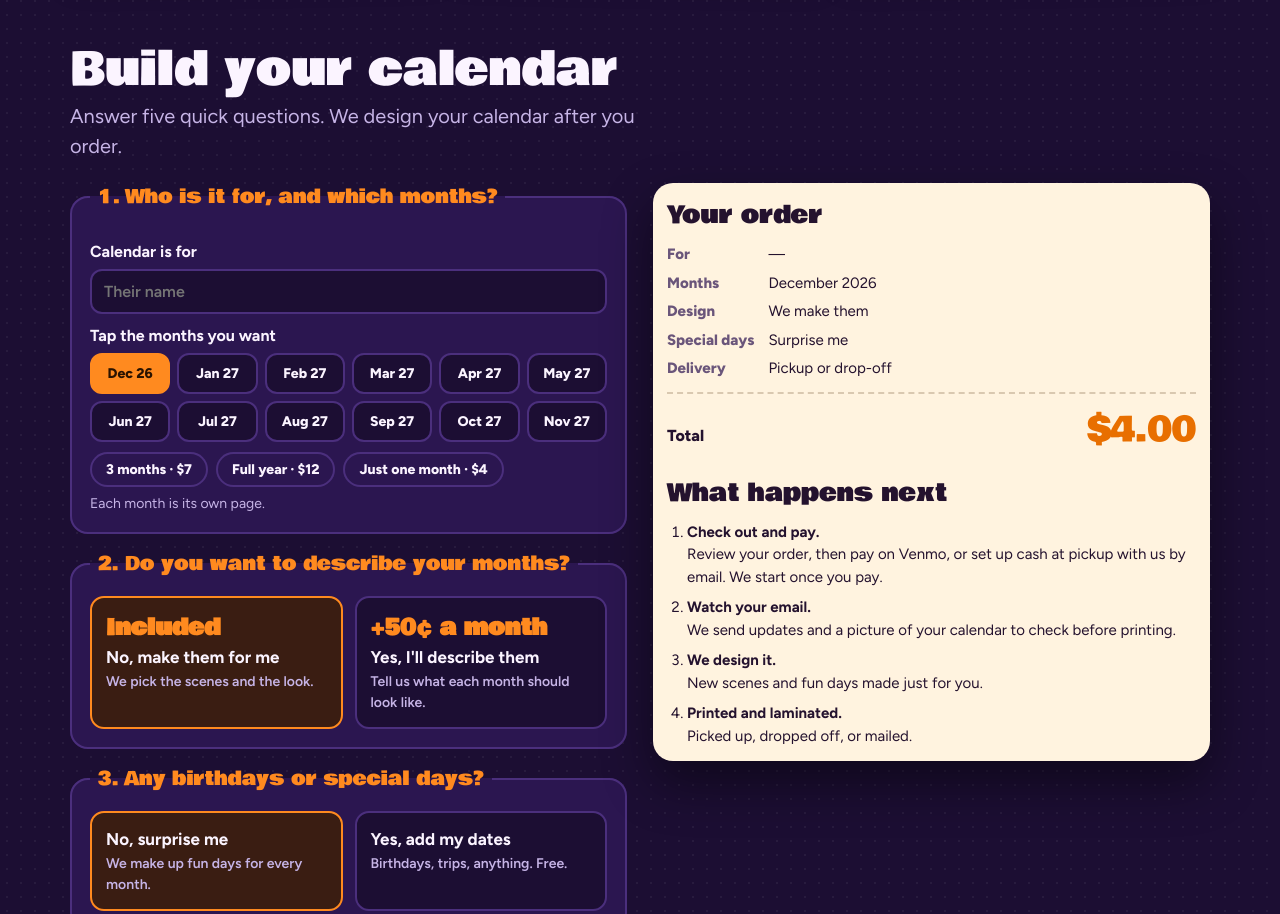
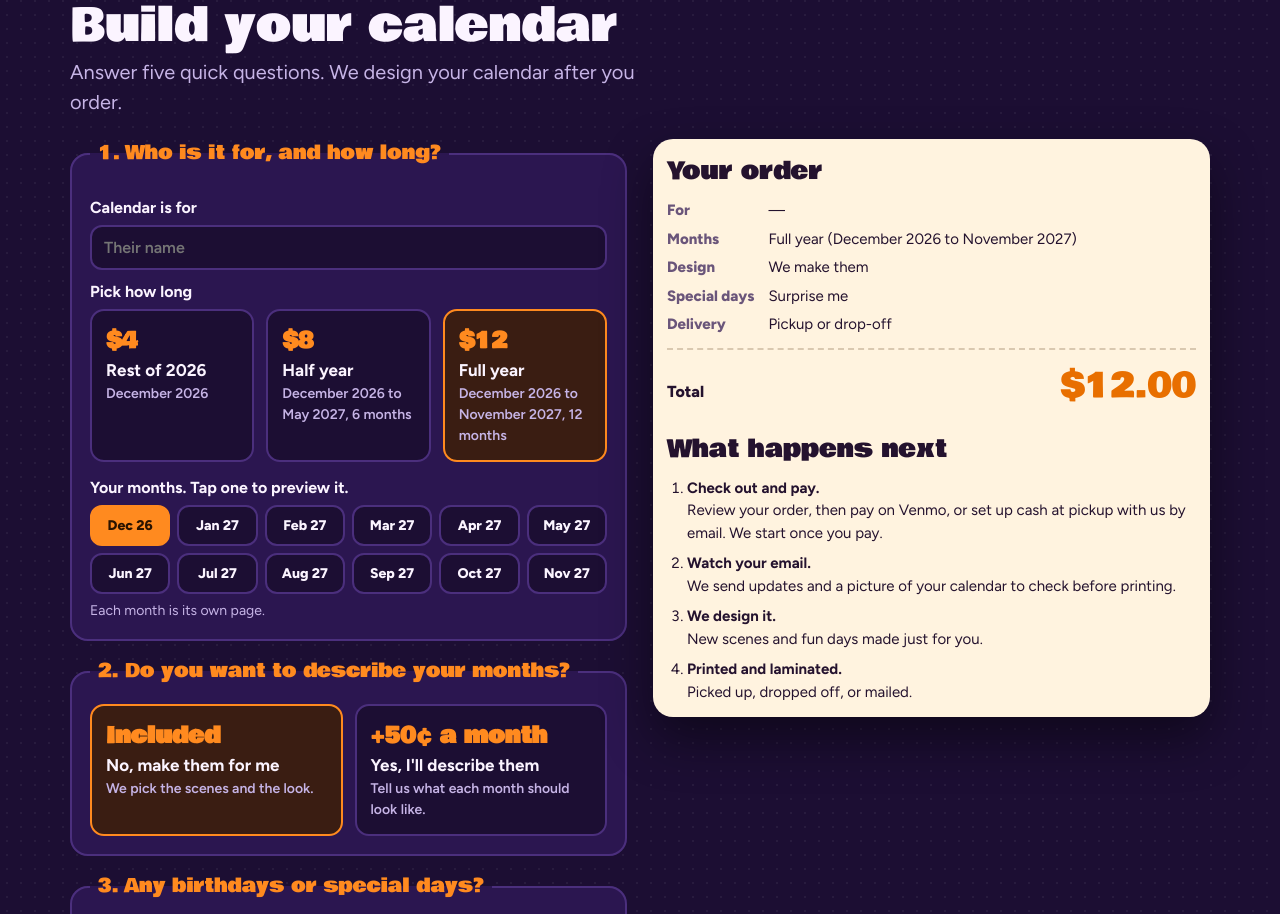
Before and after one commit to cheetdoug-wq/foothill-calendar, a plain HTML site: page index.html in a window 1280 px wide. Shown: the part 1574-2488 px from the top of the page. Drawn offline with Linux system fonts and the light colour scheme.

Commit message:
Shop: rest of year, half year and full year options; new headline
Replace month-by-month picking with three lengths: rest of this year,
half year and full year, priced $4, $8 and $12. Headline is now
"Custom calendars." and the intro leads with the weekly animations.

Co-Authored-By: Claude Fable 5.2 <noreply@anthropic.com>
Claude-Session: https://claude.ai/code/session_01M1rdmy4CRBnhkxcg7wV2ao

```diff
--- a/index.html
+++ b/index.html
@@ -1,7 +1,7 @@
 <!DOCTYPE html>
 <html lang="en"><head><script>if(/^#week-\d/.test(location.hash))location.replace("alison/"+location.hash);</script><meta charset="utf-8"><meta name="viewport" content="width=device-width,initial-scale=1">
 <title>Cheet's Press</title>
-<meta name="description" content="Custom calendars that move. Printed and laminated by hand in the California foothills. Scan the code and your week comes alive.">
+<meta name="description" content="Custom printed calendars with a moving picture for every week. Printed and laminated by hand in the California foothills. Scan the code and watch your week come alive.">
 <style>
 @font-face{font-family:"Bowlby One";src:url(/fonts/bowlby-one.woff2) format("woff2");font-weight:400;font-display:swap}
 @font-face{font-family:"Figtree";src:url(/fonts/figtree-400.woff2) format("woff2");font-weight:400;font-display:swap}
@@ -71,7 +71,8 @@ textarea{min-height:76px;resize:vertical}
 .mchip{font:800 14px var(--body);border:2px solid var(--line);border-radius:12px;padding:10px 4px;background:var(--grape);color:var(--ink);cursor:pointer}
 .mchip[aria-pressed=true]{background:var(--orange);border-color:var(--orange);color:#2a1300}
 .mchip:focus-visible{outline:3px solid var(--cream);outline-offset:2px}
-.macts{display:flex;gap:8px;flex-wrap:wrap;margin-top:10px}
+.plans{grid-template-columns:repeat(3,1fr)}.card:has(input:focus-visible){outline:3px solid var(--cream);outline-offset:2px}
+@media (max-width:640px){.plans{grid-template-columns:1fr}}
 .btn.sm{padding:9px 16px;font-size:14px}
 .mcard{border:2px solid var(--line);border-radius:14px;padding:14px;background:var(--grape);margin-top:12px}
 .mhead{display:flex;justify-content:space-between;align-items:baseline}.mhead b{font-size:18px}.mhead .p{font-family:var(--display);color:var(--orange);font-size:20px}
@@ -155,9 +156,9 @@ footer{margin:60px 0 0;padding:24px 0 40px;border-top:2px solid var(--line);colo
 <header class="bar"><a class="logo" href="#top" id="top">Cheet's <b>Press</b></a><a class="btn" href="#build">Build a calendar</a></header>
 <div class="hero">
   <div>
-    <h1>Calendars <em>that</em> move.</h1>
-    <p class="lede">A custom calendar page, <b>printed and laminated by hand</b> in the California foothills. Every week has its own picture and a QR code. Scan it and that week comes alive on your phone.</p>
-    <div class="cta"><a class="btn" href="#build">Build yours</a><span class="price">1 month $4 · 3 months $7 · full year $12</span></div>
+    <h1>Custom <em>calendars.</em></h1>
+    <p class="lede"><b>Every week has its own animation.</b> Scan the QR code on your calendar and that week's picture starts moving on your phone. Made just for you, <b>printed and laminated by hand</b> in the California foothills.</p>
+    <div class="cta"><a class="btn" href="#build">Build yours</a><span class="price" id="heroPrice">Rest of the year $4 · half year $8 · full year $12</span></div>
   </div>
   <div class="demo"><div class="stage" id="demo"></div><div class="chips" id="chips" role="group" aria-label="Pick a scene to watch"></div></div>
 </div>
@@ -165,7 +166,7 @@ footer{margin:60px 0 0;padding:24px 0 40px;border-top:2px solid var(--line);colo
 
 <section><h2>How it works</h2>
   <div class="steps">
-    <div class="step"><b>Tell us who it's for</b><p>A name, one month or a whole year, and the birthdays and days that matter. Describe each month or let us make them up.</p></div>
+    <div class="step"><b>Tell us who it's for</b><p>A name, the rest of this year, half a year or a whole year, and the birthdays and days that matter. Describe each month or let us make them up.</p></div>
     <div class="step"><b>We make the page</b><p>A real calendar with a scene for every week, printed in color and laminated.</p></div>
     <div class="step"><b>Scan and watch</b><p>Each week has a QR code on the back. Point a phone at it and the picture starts moving.</p></div>
   </div>
@@ -180,11 +181,12 @@ footer{margin:60px 0 0;padding:24px 0 40px;border-top:2px solid var(--line);colo
 <section id="build"><h2>Build your calendar</h2><p class="lede" style="margin:0">Answer five quick questions. We design your calendar after you order.</p>
 <div class="build">
   <form id="f" novalidate>
-    <fieldset><legend>1. Who is it for, and which months?</legend>
+    <fieldset><legend>1. Who is it for, and how long?</legend>
       <label for="forName">Calendar is for</label><input type="text" id="forName" placeholder="Their name" autocomplete="off">
-      <label id="mlab">Tap the months you want</label>
+      <label id="plab">Pick how long</label>
+      <div class="cards plans" id="plans" role="radiogroup" aria-labelledby="plab"></div>
+      <label id="mlab" style="margin-top:14px">Your months. Tap one to preview it.</label>
       <div class="mchips" id="mchips" role="group" aria-labelledby="mlab"></div>
-      <div class="macts"><button type="button" class="btn ghost sm" id="threeM">3 months · $7</button><button type="button" class="btn ghost sm" id="fullYear">Full year · $12</button><button type="button" class="btn ghost sm" id="clearM">Just one month · $4</button></div>
       <p class="hint">Each month is its own page.</p>
     </fieldset>
     <fieldset><legend>2. Do you want to describe your months?</legend>
@@ -551,21 +553,30 @@ footer{margin:60px 0 0;padding:24px 0 40px;border-top:2px solid var(--line);colo
   /* months: the next 12 */
   var now = new Date(), months = [];
   for (var k=1;k<=12;k++){ var d=new Date(now.getFullYear(), now.getMonth()+k, 1); months.push({y:d.getFullYear(), m:d.getMonth(), on:k===1, desc:''}); }
-  var st = { act:0, week:0, dates:[{mi:0,d:'',t:''}], total:4 }, shown=-1;
+  var st = { act:0, week:0, dates:[{mi:0,d:'',t:''}], total:12, plan:'full' }, shown=-1;
+  /* plans: rest of this year, half year, full year. Rest of the year is hidden when it would be the same months as the half year or the full year. */
+  var restN = 12 - months[0].m, hasRest = restN < 12 && restN !== 6;
+  function planN(p){ return p==='rest'?restN:p==='half'?6:12; }
+  function span(n){ return n===1?label(months[0]):label(months[0])+' to '+label(months[n-1]); }
+  function planName(p){ return p==='rest'?'Rest of '+months[0].y:p==='half'?'Half year':'Full year'; }
+  function planText(){ return planName(st.plan)+' ('+span(planN(st.plan))+')'; }
+  function applyPlan(){ if(st.plan==='rest'&&!hasRest) st.plan='full'; var n=planN(st.plan); months.forEach(function(c,i){ c.on=i<n; }); if(st.act>=n){ st.act=0; st.week=0; } }
+  function drawPlans(){ var ps=(hasRest?['rest']:[]).concat(['half','full']);
+    $('plans').innerHTML = ps.map(function(p){ var n=planN(p); return '<label class="card"><input type="radio" name="plan" value="'+p+'"'+(p===st.plan?' checked':'')+'><span class="p">$'+base(n)+'</span><b>'+planName(p)+'</b><span>'+span(n)+(n>1?', '+n+' months':'')+'</span></label>'; }).join(''); }
   function picked(){ return months.filter(function(x){return x.on;}); }
   function nd(c){ return new Date(c.y,c.m+1,0).getDate(); }
   function label(c){ return MON[c.m]+' '+c.y; }
   function describing(){ return $('modeDesc').checked; }
-  function base(n){ return n>=12?12:Math.min(Math.floor(n/3)*7+(n%3)*4, Math.ceil(n/3)*7, 12); }
+  function base(n){ return n>=7?12:n>=4?8:4; }
   function price(n){ return base(n)+(describing()?0.5*n:0); }
-  function dealHint(n){ if(n===2) return 'Add 1 more month, it is the same price.'; if(n>=5&&n<12&&base(n)===12) return 'That is the same price as the full year. Tap Full year to get all 12.'; return ''; }
+  function dealHint(n){ return ''; }
   function shipFor(n){ return n>=5?6:3; }
   function money(n){ return '$'+n.toFixed(2); }
   function useDates(){ return $('datesYes').checked; }
   function funOn(){ return !useDates() || $('alsoFun').checked; }
   function autoScene(c,r){ var m=c.m, cold=(m===11||m<=1), fall=(m>=8&&m<=10); var set = cold?[3,4,5,6,7]:fall?[0,1,2,0,1]:[0,3,4,1,2]; return set[r%5]; }
 
-  function drawChips(){ $('mchips').innerHTML = months.map(function(c,i){ return '<button type="button" class="mchip" data-i="'+i+'" aria-pressed="'+c.on+'">'+MON[c.m].slice(0,3)+' '+String(c.y).slice(2)+'</button>'; }).join(''); }
+  function drawChips(){ $('mchips').innerHTML = months.map(function(c,i){ if(!c.on) return ''; return '<button type="button" class="mchip" data-i="'+i+'" aria-pressed="'+(i===st.act)+'">'+MON[c.m].slice(0,3)+' '+String(c.y).slice(2)+'</button>'; }).join(''); }
   function drawMonths(){
     $('months').innerHTML = months.map(function(c,i){ if(!c.on) return '';
       return '<label for="ds'+i+'">'+label(c)+'</label><textarea data-k="ds" data-i="'+i+'" id="ds'+i+'" placeholder="Like: snowy cabin with our two cats.">'+esc(c.desc)+'</textarea>'; }).join('');
@@ -581,21 +592,18 @@ footer{margin:60px 0 0;padding:24px 0 40px;border-top:2px solid var(--line);colo
   function drawPreview(force){
     var P=picked(); if(!months[st.act].on) { st.act=months.indexOf(P[0]); st.week=0; }
     var ds = useDates()? st.dates.filter(function(x){return x.d && months[x.mi].on;}).length : 0;
-    var rows=[['For',$('forName').value.trim()||'—'],['Months',P.length===12?'Full year ('+label(P[0])+' to '+label(P[11])+')':P.map(label).join(', ')],['Design',describing()?'You describe them':'We make them'],['Special days',useDates()?(ds?ds+(ds===1?' date':' dates'):'add them on the left'):'Surprise me'],['Delivery',$('delMail').checked?'Mailed (+$'+shipFor(P.length)+' shipping)':'Pickup or drop-off']];
+    var rows=[['For',$('forName').value.trim()||'—'],['Months',planText()],['Design',describing()?'You describe them':'We make them'],['Special days',useDates()?(ds?ds+(ds===1?' date':' dates'):'add them on the left'):'Surprise me'],['Delivery',$('delMail').checked?'Mailed (+$'+shipFor(P.length)+' shipping)':'Pickup or drop-off']];
     $('olist').innerHTML=rows.map(function(r){return '<dt>'+r[0]+'</dt><dd>'+esc(r[1])+'</dd>';}).join('');
     st.total=price(P.length);
-    $('sumLine').textContent = (P.length===12?'Full year, 12 months':P.length+(P.length===1?' month':' months'))+(describing()?', described':'');
+    $('sumLine').textContent = planName(st.plan)+', '+P.length+(P.length===1?' month':' months')+(describing()?', described':'');
     $('dealHint').textContent = dealHint(P.length);
     var ship=$('delMail').checked?shipFor(picked().length):0; st.pay=st.total+ship; $('total').textContent = money(st.pay); $('ototal').textContent = money(st.pay); $('sumLine').textContent += ship?' + $'+ship+' shipping':'';
     $('descBox').hidden=!describing(); $('datesBox').hidden=!useDates(); $('addrBox').hidden=!$('delMail').checked;
   }
-  function all(){ drawChips(); drawMonths(); drawDates(); drawPreview(true); }
+  function all(){ applyPlan(); drawPlans(); drawChips(); drawMonths(); drawDates(); drawPreview(true); }
 
-  $('mchips').addEventListener('click', function(e){ var b=e.target.closest('.mchip'); if(!b) return; var c=months[+b.dataset.i];
-    if(c.on && picked().length===1) return; c.on=!c.on; if(c.on){ st.act=+b.dataset.i; st.week=0; } all(); });
-  $('threeM').addEventListener('click', function(){ var a=st.act>9?9:st.act; months.forEach(function(c,i){c.on=(i>=a&&i<a+3);}); st.act=a; all(); });
-  $('fullYear').addEventListener('click', function(){ months.forEach(function(c){c.on=true;}); all(); });
-  $('clearM').addEventListener('click', function(){ months.forEach(function(c,i){c.on=(i===st.act);}); all(); });
+  $('mchips').addEventListener('click', function(e){ var b=e.target.closest('.mchip'); if(!b) return; st.act=+b.dataset.i; st.week=0; drawChips(); drawPreview(true); });
+  $('plans').addEventListener('change', function(e){ var t=e.target; if(t.name!=='plan') return; e.stopPropagation(); st.plan=t.value; all(); var r=$('plans').querySelector('input:checked'); if(r) r.focus(); });
   $('f').addEventListener('input', function(e){ var t=e.target, k=t.dataset.k, x=st.dates[t.dataset.j];
     if(k==='ds'){ months[t.dataset.i].desc=t.value; st.act=+t.dataset.i; }
     else if(k==='dm'){ x.mi=+t.value; st.act=x.mi; drawDates(); }
@@ -607,7 +615,7 @@ footer{margin:60px 0 0;padding:24px 0 40px;border-top:2px solid var(--line);colo
 
   function orderText(){
     var P=picked(), L=["CHEET'S PRESS ORDER", 'Calendar for: '+$('forName').value.trim(),
-      'Months ('+P.length+'): '+(P.length===12?'Full year, '+label(P[0])+' to '+label(P[11]):P.map(label).join(', ')),
+      'Months ('+P.length+'): '+planText(),
       'Design: '+(describing()?'Customer describes the months (+50 cents a month)':'Make them for me')];
     if(describing()) P.forEach(function(c){ L.push('  '+label(c)+': '+(c.desc.trim()||'you pick')); });
     var ds = useDates() ? st.dates.filter(function(x){return x.d && months[x.mi].on;}).map(function(x){ return '  '+MON[months[x.mi].m].slice(0,3)+' '+x.d+': '+(x.t.trim()||'(no label)'); }) : [];
@@ -625,7 +633,7 @@ footer{margin:60px 0 0;padding:24px 0 40px;border-top:2px solid var(--line);colo
     if(miss.length){ m.className='bad'; m.textContent='Still needed: '+miss.join(', ')+'.'; return; }
     m.className=''; m.textContent='';
     var P=picked(), mail=$('delMail').checked, ship=mail?shipFor(P.length):0;
-    var o={ forName:$('forName').value.trim(), months:P.length===12?'Full year ('+label(P[0])+' to '+label(P[11])+')':P.map(label).join(', '), n:P.length,
+    var o={ forName:$('forName').value.trim(), months:planText(), n:P.length,
       design:describing()?'You describe them':'We make them', delivery:mail?'Mailed':'Pickup or drop-off', addr:mail?$('addr').value.trim():'',
       price:st.total, ship:ship, total:st.total+ship, name:$('buyer').value.trim(), email:em, phone:$('phone').value.trim(), details:orderText() };
     try{ sessionStorage.setItem('cpOrder', JSON.stringify(o)); sessionStorage.setItem('cpForm', JSON.stringify(snap())); }catch(err){}
@@ -633,12 +641,13 @@ footer{margin:60px 0 0;padding:24px 0 40px;border-top:2px solid var(--line);colo
   });
   function snap(){ var v={}; ['forName','buyer','contact','phone','addr'].forEach(function(k){ v[k]=$(k).value; });
     ['modeDesc','datesYes','delMail','alsoFun'].forEach(function(k){ v[k]=$(k).checked; });
-    return {v:v, on:months.map(function(c){return c.on;}), desc:months.map(function(c){return c.desc;}), dates:st.dates}; }
+    return {v:v, plan:st.plan, desc:months.map(function(c){return c.desc;}), dates:st.dates}; }
   function restore(){ var x=null; try{ x=JSON.parse(sessionStorage.getItem('cpForm')); }catch(e){} if(!x) return;
     try{ for(var k in x.v){ var el=$(k); if(!el) continue; if(typeof x.v[k]==='boolean'){ if(x.v[k]) el.checked=true; else if(k==='modeDesc') $('modeMake').checked=true; else if(k==='datesYes') $('datesNo').checked=true; else if(k==='delMail') $('delPickup').checked=true; else el.checked=false; } else el.value=x.v[k]; }
-      if(x.on && x.on.some(Boolean)) months.forEach(function(c,i){ c.on=!!x.on[i]; c.desc=(x.desc&&x.desc[i])||''; });
-      if(x.dates && x.dates.length) st.dates=x.dates; st.act=months.findIndex(function(c){return c.on;}); if(st.act<0) st.act=0;
+      if(x.plan==='rest'||x.plan==='half'||x.plan==='full') st.plan=x.plan; months.forEach(function(c,i){ c.desc=(x.desc&&x.desc[i])||''; });
+      applyPlan(); if(x.dates && x.dates.length) st.dates=x.dates.filter(function(d){ return d && months[d.mi] && months[d.mi].on; }); if(!st.dates.length) st.dates=[{mi:0,d:'',t:''}]; st.act=0;
     }catch(e){} }
+  $('heroPrice').textContent=(hasRest?'Rest of the year $'+base(restN)+' · ':'')+'half year $8 · full year $12'; if(!hasRest) $('heroPrice').textContent='Half year $8 · full year $12';
   restore();
   all();
 })();
```
Also changed, not shown: src/shop.template.html (+35 -26 lines).
